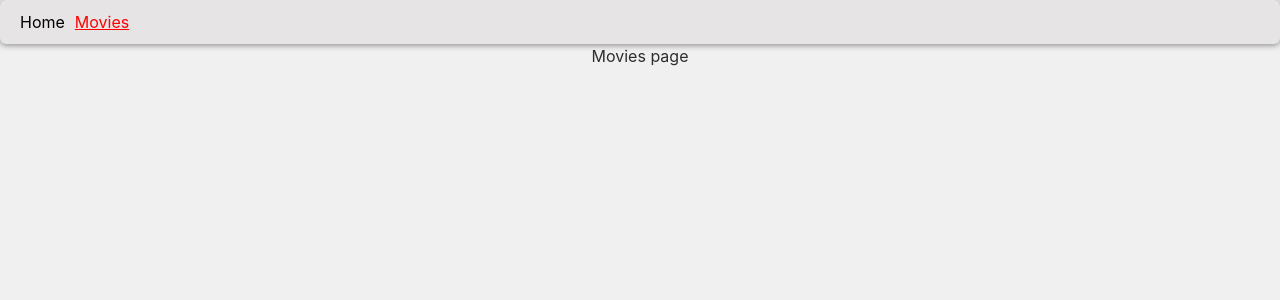
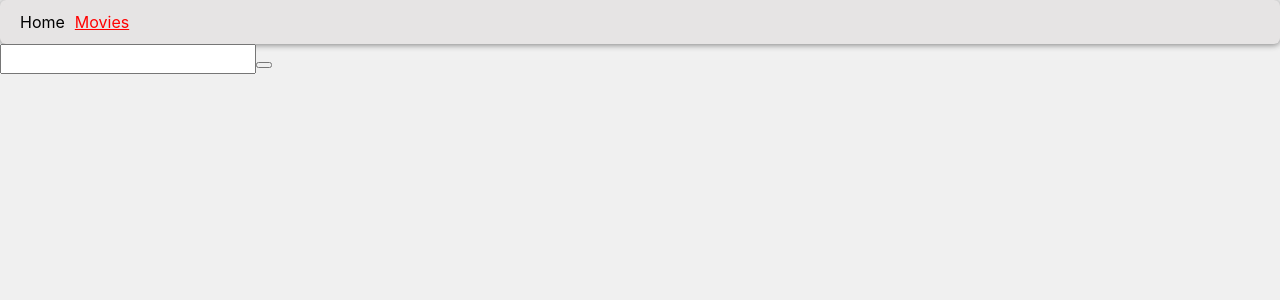
Before and after one commit to SerhiiMordvaniuk/goit-react-hw-05, a React (Vite) app: page /movies in a window 1280 px wide. Shown: the top 300 px of the page. Built offline with nearby package versions, Linux system fonts and the light colour scheme.

Commit message:
search movies by query

```diff
--- a/src/components/MovieCast/MovieCast.jsx
+++ b/src/components/MovieCast/MovieCast.jsx
@@ -25,12 +25,9 @@ const MovieCast = () => {
         if (!data) {
           return;
         } else {
-          console.log(data.cast.length);
-
           setActors(data.cast);
         }
       } catch (err) {
-        console.log(err);
         setError(true);
       } finally {
         setLoader(false);
--- a/src/components/MovieReviews/MovieReviews.jsx
+++ b/src/components/MovieReviews/MovieReviews.jsx
@@ -21,10 +21,8 @@ const MovieReviews = () => {
           return;
         } else {
           setReview(data.results);
-          console.log(data.results);
         }
       } catch (error) {
-        console.log(error);
         setError(true);
       } finally {
         setLoader(false);
--- a/src/movie-api.js
+++ b/src/movie-api.js
@@ -10,6 +10,7 @@ axios.defaults.headers.common["accept"] = "application/json";
 
 const fetchMovie = async () => {
   const response = await axios.get("/trending/movie/day?language=en-US");
+
   return response;
 };
 
@@ -28,4 +29,11 @@ export const fetchReviewById = async (id) => {
   return response.data;
 };
 
+export const fetchMovieByQuery = async (query) => {
+  const response = await axios.get(
+    `/search/movie?query=${query}&include_adult=false&language=en-US&page=1`
+  );
+  return response;
+};
+
 export default fetchMovie;
--- a/src/pages/MoviesPage/MoviesPage.jsx
+++ b/src/pages/MoviesPage/MoviesPage.jsx
@@ -1,10 +1,57 @@
-import React from "react";
+import React, { useEffect, useState } from "react";
 import s from "./MoviesPage.module.css";
+import MovieList from "../../components/MovieList/MovieList";
+import { fetchMovieByQuery } from "../../movie-api";
+import ErrorMessage from "../../components/ErrorMessage/ErrorMessage";
+import Loader from "../../components/Loader/Loader";
 
 const MoviesPage = () => {
+  const [query, setQuery] = useState("");
+  const [page, setPage] = useState(1);
+  const [movieList, setMovieList] = useState([]);
+  const [loader, setLoader] = useState(false);
+  const [error, setError] = useState(false);
+
+  const handleSubmit = (event) => {
+    event.preventDefault();
+    setQuery(event.target.elements.query.value.toLowerCase());
+    event.target.elements.query.value = "";
+  };
+
+  useEffect(() => {
+    async function fetchMovieListByQuery() {
+      if (query === "") {
+        return;
+      } else {
+        setMovieList([]);
+        try {
+          const data = await fetchMovieByQuery(query);
+          setLoader(true);
+          if (!data) {
+            return;
+          } else {
+            setMovieList(data);
+          }
+        } catch (error) {
+          setError(true);
+        } finally {
+          setLoader(false);
+        }
+      }
+    }
+
+    fetchMovieListByQuery();
+  }, [query, page]);
+
   return (
     <>
-      <p>Movies page</p>
+      {loader && <Loader />}
+      {error && <ErrorMessage />}
+      <form className={s.form} onSubmit={handleSubmit}>
+        <input type="text" name="query" required={true} />
+        <button type="submit"></button>
+      </form>
+      <MovieList list={movieList.data} />
     </>
   );
 };
--- a/src/pages/MoviesPage/MoviesPage.module.css
+++ b/src/pages/MoviesPage/MoviesPage.module.css
@@ -0,0 +1,3 @@
+.form {
+  text-align: left;
+}
```
